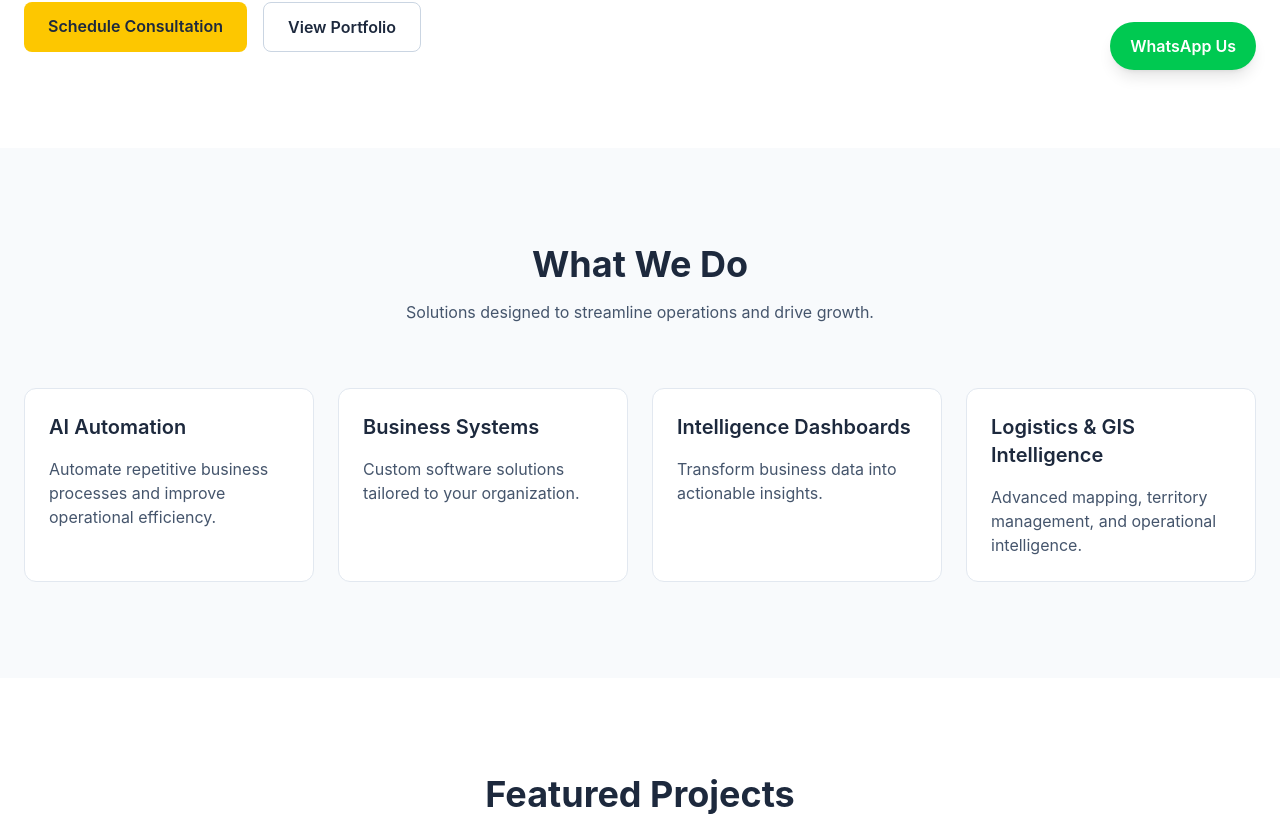
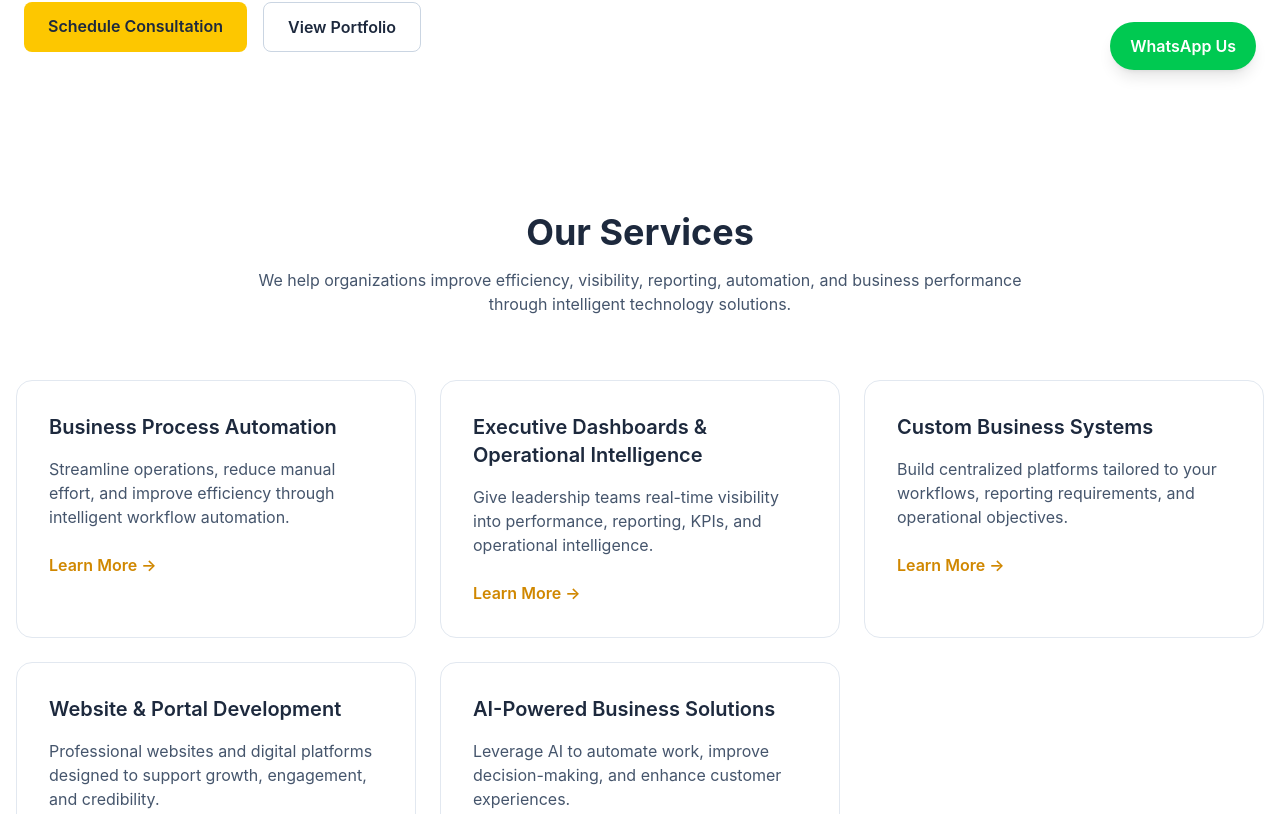
Before and after one commit to olaric8/lemonlogic-website, a React (Vite) app: page / in a window 1280 px wide. Shown: the part 706-1520 px from the top of the page. Built offline with nearby package versions, Linux system fonts and the light colour scheme.

Commit message:
Homepage service integration

```diff
--- a/src/components/Services.jsx
+++ b/src/components/Services.jsx
@@ -1,53 +1,58 @@
+import { Link } from "react-router-dom";
+
 export default function Services() {
   const services = [
     {
-      title: "AI Automation",
-      description:
-        "Automate repetitive business processes and improve operational efficiency.",
+      title: "Business Process Automation",
+      description: "Streamline operations, reduce manual effort, and improve efficiency through intelligent workflow automation.",
+      link: "/services/business-process-automation",
     },
     {
-      title: "Business Systems",
-      description:
-        "Custom software solutions tailored to your organization.",
+      title: "Executive Dashboards & Operational Intelligence",
+      description: "Give leadership teams real-time visibility into performance, reporting, KPIs, and operational intelligence.",
+      link: "/services/executive-dashboards",
     },
     {
-      title: "Intelligence Dashboards",
-      description:
-        "Transform business data into actionable insights.",
+      title: "Custom Business Systems",
+      description: "Build centralized platforms tailored to your workflows, reporting requirements, and operational objectives.",
+      link: "/services/custom-business-systems",
     },
     {
-      title: "Logistics & GIS Intelligence",
-      description:
-        "Advanced mapping, territory management, and operational intelligence.",
+      title: "Website & Portal Development",
+      description: "Professional websites and digital platforms designed to support growth, engagement, and credibility.",
+      link: "/services/website-development",
+    },
+    {
+      title: "AI-Powered Business Solutions",
+      description: "Leverage AI to automate work, improve decision-making, and enhance customer experiences.",
+      link: "/services/ai-solutions",
     },
   ];
 
   return (
-    <section id="services" className="py-24 bg-slate-50">
-      <div className="max-w-7xl mx-auto px-6">
+    <section className="py-16 px-4">
+      <div className="container mx-auto">
         <div className="text-center mb-16">
-          <h2 className="text-4xl font-bold">
-            What We Do
-          </h2>
-
-          <p className="mt-4 text-slate-600">
-            Solutions designed to streamline operations and drive growth.
+          <h2 className="text-4xl font-bold">Our Services</h2>
+          <p className="mt-4 text-slate-600 max-w-3xl mx-auto">
+            We help organizations improve efficiency, visibility, reporting, automation, and business performance through intelligent technology solutions.
           </p>
         </div>
 
-        <div className="grid md:grid-cols-2 lg:grid-cols-4 gap-6">
+        <div className="grid md:grid-cols-2 lg:grid-cols-3 gap-6">
           {services.map((service) => (
             <div
               key={service.title}
-              className="bg-white p-6 rounded-xl border border-slate-200 hover:shadow-lg transition"
+              className="bg-white p-8 rounded-2xl border border-slate-200 hover:shadow-lg transition"
             >
-              <h3 className="text-xl font-semibold mb-4">
-                {service.title}
-              </h3>
-
-              <p className="text-slate-600">
-                {service.description}
-              </p>
+              <h3 className="text-xl font-semibold mb-4">{service.title}</h3>
+              <p className="text-slate-600 mb-6">{service.description}</p>
+              <Link
+                to={service.link}
+                className="font-semibold text-yellow-600 hover:text-yellow-700"
+              >
+                Learn More →
+              </Link>
             </div>
           ))}
         </div>
```
